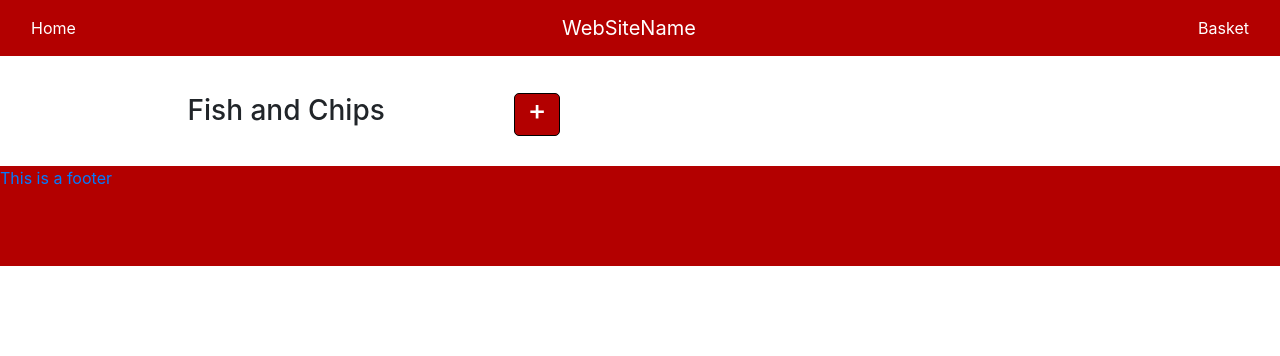
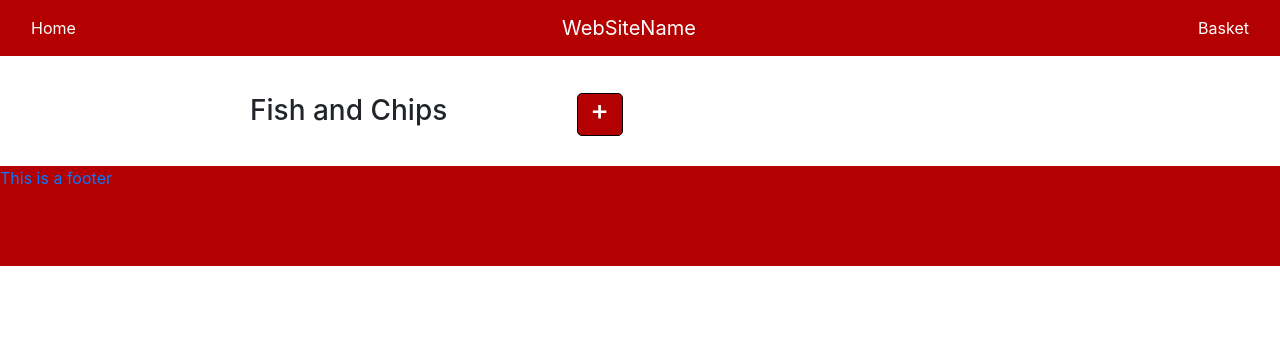
Before and after one commit to tropicjam/SmartWaiter, a PHP site: page /MainMenu.html in a window 1280 px wide. Shown: the top 356 px of the page. Run offline with PHP 8.4, Linux system fonts and the light colour scheme.

Commit message:
First commit

```diff
--- a/css/styles.css
+++ b/css/styles.css
@@ -1,3 +1,6 @@
+body{
+
+}
 .navbar{
 	background-color: #b30000;
 	color: white;
@@ -32,6 +35,7 @@ div a:hover{
 	border: 1px white solid;
 	text-align: center;
 	color: white;
+	font-family:Arial;
 }
 #mainbtn{
 	background-color: black;
@@ -39,6 +43,7 @@ div a:hover{
 	border: 1px white solid;
 	text-align: center;
 	color: white;
+	font-family:Arial;
 }
 #drinksbtn{
 	background-color: black;
@@ -46,6 +51,7 @@ div a:hover{
 	border: 1px white solid;
 	text-align: center;
 	color: white;
+	font-family:Arial;
 }
 #dessertbtn{
 	background-color: #b30000;
@@ -53,6 +59,7 @@ div a:hover{
 	border: 1px white solid;
 	text-align: center;
 	color: white;
+	font-family:Arial;
 }
 .item{
 	margin-left: 20%;
@@ -60,7 +67,7 @@ div a:hover{
 .menuitem{
 	display: inline-block;
 	margin-top: 1%;
-	margin-left: 30%;
+	margin-left: 40%;
 	padding-top:5%;
 	padding-bottom:5%;
 }
```
